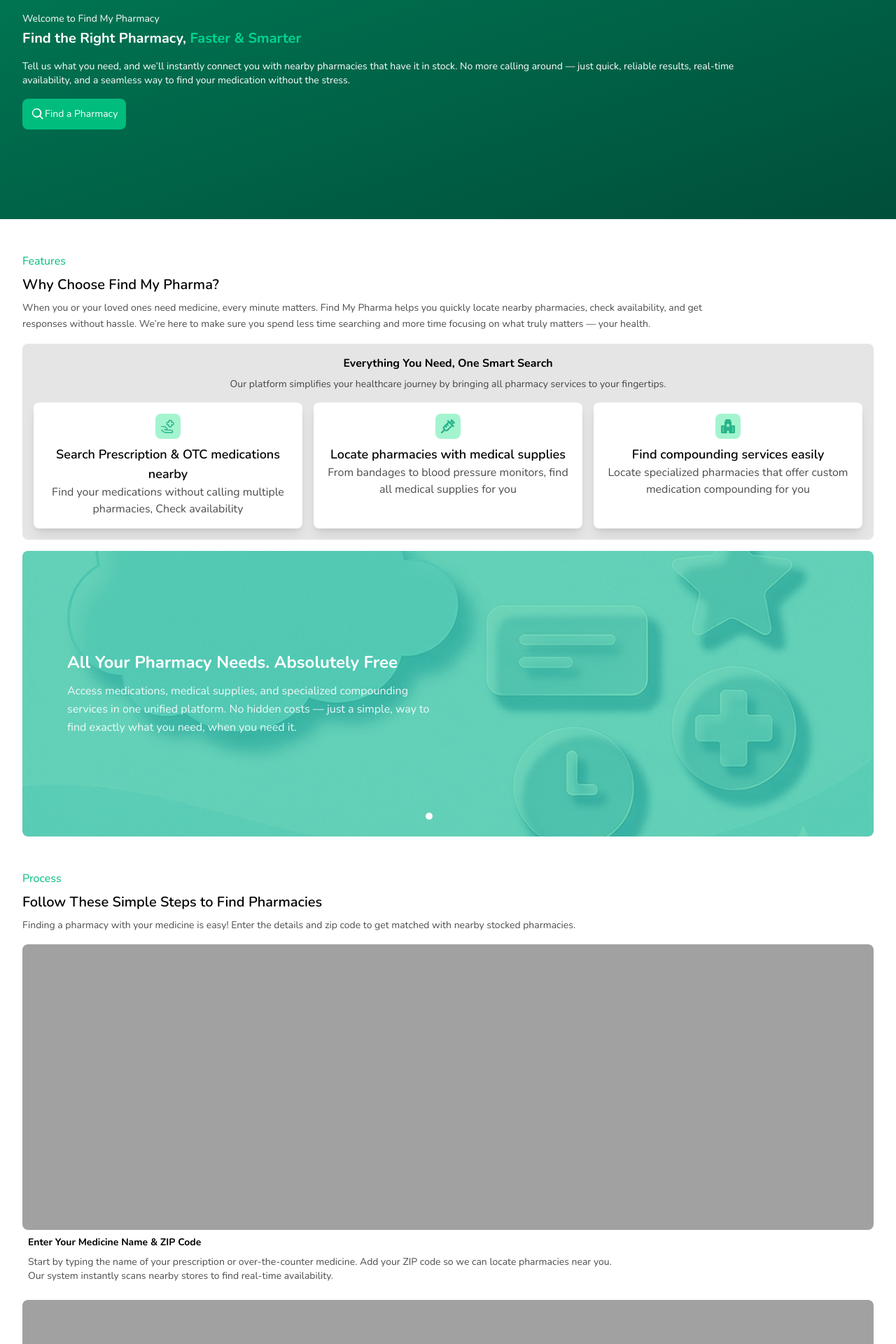
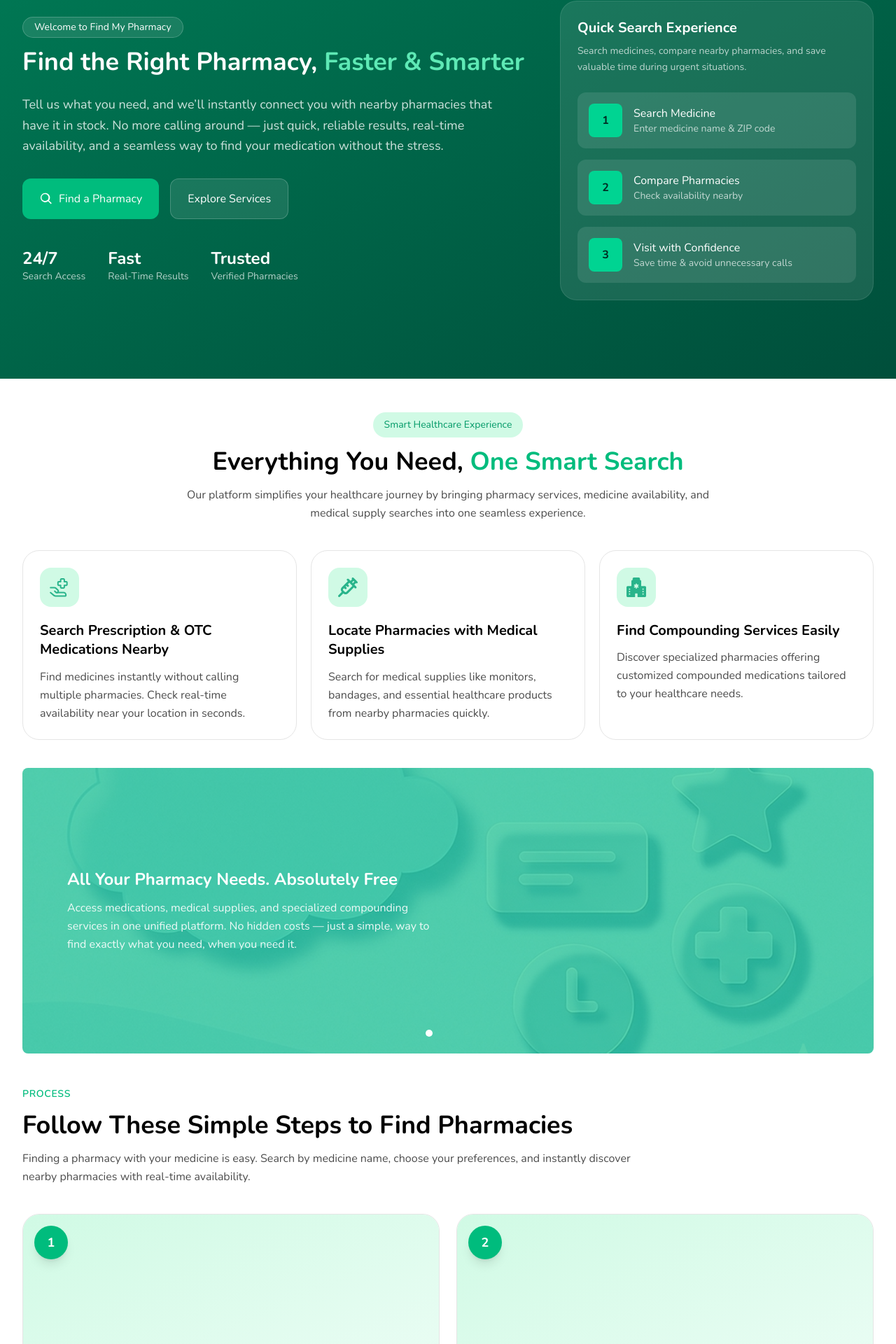
Before and after one commit to VatsalParikh0112/project-find-pharmacy, an Angular app: page /home in a window 1280 px wide. Shown: the part 175-2095 px from the top of the page at 70% size. Built offline with nearby package versions, Linux system fonts and the light colour scheme.

Commit message:
feat: enhance home page layout and sidebar functionality for improved user experience

```diff
--- a/src/app/routes/common/common.html
+++ b/src/app/routes/common/common.html
@@ -1,6 +1,6 @@
 <app-common-topbar />
 
-<main class="pt-16 no-scrollbar overflow-y-auto">
+<main class="pt-16 overflow-y-auto">
   <router-outlet />
 </main>
 
--- a/src/app/routes/common/home-page/section-1/section-1.html
+++ b/src/app/routes/common/home-page/section-1/section-1.html
@@ -1,19 +1,112 @@
 <section
-  class="flex flex-col items-start bg-linear-to-br from-emerald-700 to-emerald-900 py-32 px-2 lg:px-8 gap-4 text-white"
+  class="flex flex-col gap-10 bg-linear-to-br from-emerald-700 to-emerald-900 px-4 py-20 text-white lg:flex-row lg:items-center lg:justify-between lg:px-8 lg:py-28"
 >
-  <div class="flex flex-col gap-1">
-    <span class="text-sm">Welcome to Find My Pharmacy</span>
-    <span class="text-xl font-bold"
-      >Find the Right Pharmacy, <span class="text-emerald-400">Faster & Smarter</span></span
-    >
+  <!-- Left Content -->
+  <div class="flex max-w-3xl flex-col gap-6">
+    <div class="flex flex-col gap-3">
+      <span class="w-fit rounded-full border border-white/20 bg-white/10 px-4 py-1 text-sm">
+        Welcome to Find My Pharmacy
+      </span>
+
+      <span class="text-2xl font-bold leading-tight lg:text-4xl">
+        Find the Right Pharmacy,
+        <span class="text-emerald-300">Faster & Smarter</span>
+      </span>
+    </div>
+
+    <span class="max-w-2xl text-sm leading-relaxed text-white/80 lg:text-lg">
+      Tell us what you need, and we’ll instantly connect you with nearby pharmacies that have it in
+      stock. No more calling around — just quick, reliable results, real-time availability, and a
+      seamless way to find your medication without the stress.
+    </span>
+
+    <!-- Buttons -->
+    <div class="flex flex-col gap-4 pt-2 sm:flex-row">
+      <button
+        class="flex cursor-pointer items-center justify-center gap-2 rounded-xl bg-emerald-500 px-6 py-4 font-medium transition-all duration-300 hover:bg-emerald-400"
+      >
+        <app-search-icon-svg class="size-5" />
+        <span>Find a Pharmacy</span>
+      </button>
+
+      <button
+        class="flex cursor-pointer items-center justify-center rounded-xl border border-white/20 bg-white/10 px-6 py-4 font-medium transition-all duration-300 hover:bg-white/20"
+      >
+        Explore Services
+      </button>
+    </div>
+
+    <!-- Stats -->
+    <div class="flex flex-wrap gap-8 pt-4">
+      <div class="flex flex-col">
+        <span class="text-xl font-bold lg:text-2xl">24/7</span>
+        <span class="text-sm text-white/70">Search Access</span>
+      </div>
+
+      <div class="flex flex-col">
+        <span class="text-xl font-bold lg:text-2xl">Fast</span>
+        <span class="text-sm text-white/70">Real-Time Results</span>
+      </div>
+
+      <div class="flex flex-col">
+        <span class="text-xl font-bold lg:text-2xl">Trusted</span>
+        <span class="text-sm text-white/70">Verified Pharmacies</span>
+      </div>
+    </div>
   </div>
-  <div class="text-sm w-full max-w-5xl">
-    Tell us what you need, and we’ll instantly connect you with nearby pharmacies that have it in
-    stock. No more calling around — just quick, reliable results, real-time availability, and a
-    seamless way to find your medication without the stress.
+
+  <!-- Right Card -->
+  <div
+    class="flex w-full max-w-md flex-col gap-6 rounded-3xl border border-white/10 bg-white/10 p-6"
+  >
+    <div class="flex flex-col gap-2">
+      <span class="text-xl font-bold">Quick Search Experience</span>
+
+      <span class="text-sm leading-relaxed text-white/70">
+        Search medicines, compare nearby pharmacies, and save valuable time during urgent
+        situations.
+      </span>
+    </div>
+
+    <div class="flex flex-col gap-4">
+      <div class="flex items-center gap-4 rounded-xl bg-white/10 p-4">
+        <div
+          class="flex size-12 items-center justify-center rounded-lg bg-emerald-400 font-bold text-emerald-950"
+        >
+          1
+        </div>
+
+        <div class="flex flex-col">
+          <span class="font-medium">Search Medicine</span>
+          <span class="text-sm text-white/70"> Enter medicine name & ZIP code </span>
+        </div>
+      </div>
+
+      <div class="flex items-center gap-4 rounded-xl bg-white/10 p-4">
+        <div
+          class="flex size-12 items-center justify-center rounded-lg bg-emerald-400 font-bold text-emerald-950"
+        >
+          2
+        </div>
+
+        <div class="flex flex-col">
+          <span class="font-medium">Compare Pharmacies</span>
+          <span class="text-sm text-white/70"> Check availability nearby </span>
+        </div>
+      </div>
+
+      <div class="flex items-center gap-4 rounded-xl bg-white/10 p-4">
+        <div
+          class="flex size-12 items-center justify-center rounded-lg bg-emerald-400 font-bold text-emerald-950"
+        >
+          3
+        </div>
+
+        <div class="flex flex-col">
+          <span class="font-medium">Visit with Confidence</span>
+          <span class="text-sm text-white/70"> Save time & avoid unnecessary calls </span>
+        </div>
+      </div>
+    </div>
   </div>
-  <button class="bg-emerald-500 cursor-pointer flex p-3 rounded-lg">
-    <app-search-icon-svg class="size-5" />
-    <span class="text-sm">Find a Pharmacy</span>
-  </button>
 </section>
--- a/src/app/routes/common/home-page/section-2/section-2.html
+++ b/src/app/routes/common/home-page/section-2/section-2.html
@@ -1,61 +1,84 @@
-<section class="flex flex-col py-12 px-2 lg:px-8 gap-4">
-  <div class="flex flex-col gap-2">
-    <span class="text-emerald-500">Features</span>
-    <span class="font-semibold text-xl">Why Choose Find My Pharma?</span>
-    <span class="text-sm opacity-70 leading-relaxed max-w-5xl">
-      When you or your loved ones need medicine, every minute matters. Find My Pharma helps you
-      quickly locate nearby pharmacies, check availability, and get responses without hassle. We’re
-      here to make sure you spend less time searching and more time focusing on what truly matters —
-      your health.
+<div class="flex flex-col py-12 gap-10 px-4 lg:px-8">
+  <div class="flex flex-col items-center text-center gap-3 max-w-3xl mx-auto">
+    <span class="w-fit rounded-full bg-emerald-100 px-4 py-2 text-sm font-medium text-emerald-600">
+      Smart Healthcare Experience
+    </span>
+
+    <span class="text-2xl lg:text-4xl font-bold leading-tight">
+      Everything You Need,
+      <span class="text-emerald-500">One Smart Search</span>
+    </span>
+
+    <span class="text-sm lg:text-base opacity-70 leading-relaxed">
+      Our platform simplifies your healthcare journey by bringing pharmacy services, medicine
+      availability, and medical supply searches into one seamless experience.
     </span>
   </div>
-  <div class="flex flex-col p-4 rounded-lg gap-4 items-center bg-neutral-200">
-    <div class="flex flex-col gap-2 text-center w-full">
-      <span class="font-bold">Everything You Need, One Smart Search</span>
-      <span class="text-sm opacity-70"
-        >Our platform simplifies your healthcare journey by bringing all pharmacy services to your
-        fingertips.</span
+
+  <div class="grid grid-cols-1 md:grid-cols-2 xl:grid-cols-3 gap-5">
+    <!-- Card -->
+    <div
+      class="flex flex-col gap-5 rounded-3xl border border-neutral-200 p-6 hover:border-emerald-200 hover:shadow-lg transition-all duration-300"
+    >
+      <div
+        class="flex size-14 items-center justify-center rounded-2xl bg-emerald-100 text-emerald-600"
       >
+        <app-hand-icon-svg class="flex size-7" />
+      </div>
+
+      <div class="flex flex-col gap-3">
+        <span class="text-lg lg:text-xl font-bold leading-snug">
+          Search Prescription & OTC Medications Nearby
+        </span>
+
+        <span class="text-sm lg:text-base opacity-70 leading-relaxed">
+          Find medicines instantly without calling multiple pharmacies. Check real-time availability
+          near your location in seconds.
+        </span>
+      </div>
     </div>
-    <div class="flex flex-col lg:flex-row justify-center gap-4 w-full">
+
+    <!-- Card -->
+    <div
+      class="flex flex-col gap-5 rounded-3xl border border-neutral-200 p-6 hover:border-emerald-200 hover:shadow-lg transition-all duration-300"
+    >
       <div
-        class="p-4 bg-white shadow-lg rounded-lg flex flex-col gap-2 items-center text-center w-full"
+        class="flex size-14 items-center justify-center rounded-2xl bg-emerald-100 text-emerald-600"
       >
-        <div class="p-2 bg-emerald-200 w-fit rounded-lg">
-          <app-hand-icon-svg class="flex size-5" />
-        </div>
-        <div class="flex flex-col">
-          <span class="font-semibold text-lg">Search Prescription & OTC medications nearby</span>
-          <span class="opacity-70"
-            >Find your medications without calling multiple pharmacies, Check availability</span
-          >
-        </div>
+        <app-injection-icon-svg class="flex size-7" />
       </div>
+
+      <div class="flex flex-col gap-3">
+        <span class="text-lg lg:text-xl font-bold leading-snug">
+          Locate Pharmacies with Medical Supplies
+        </span>
+
+        <span class="text-sm lg:text-base opacity-70 leading-relaxed">
+          Search for medical supplies like monitors, bandages, and essential healthcare products
+          from nearby pharmacies quickly.
+        </span>
+      </div>
+    </div>
+
+    <!-- Card -->
+    <div
+      class="flex flex-col gap-5 rounded-3xl border border-neutral-200 p-6 hover:border-emerald-200 hover:shadow-lg transition-all duration-300 md:col-span-2 xl:col-span-1"
+    >
       <div
-        class="p-4 bg-white shadow-lg rounded-lg flex flex-col gap-2 items-center text-center w-full"
+        class="flex size-14 items-center justify-center rounded-2xl bg-emerald-100 text-emerald-600"
       >
-        <div class="p-2 bg-emerald-200 w-fit rounded-lg">
-          <app-injection-icon-svg class="flex size-5" />
-        </div>
-        <div class="flex flex-col">
-          <span class="font-semibold text-lg">Locate pharmacies with medical supplies</span>
-          <span class="opacity-70"
-            >From bandages to blood pressure monitors, find all medical supplies for you</span
-          >
-        </div>
+        <app-hospital-icon-svg class="flex size-7" />
       </div>
-      <div
-        class="p-4 bg-white shadow-lg rounded-lg flex flex-col gap-2 items-center text-center w-full"
-      >
-        <div class="p-2 bg-emerald-200 w-fit rounded-lg">
-          <app-hospital-icon-svg class="flex size-5" />
-        </div>
-        <div class="flex flex-col">
-          <span class="font-semibold text-lg">Find compounding services easily</span>
-          <span class="opacity-70"
-            >Locate specialized pharmacies that offer custom medication compounding for you</span
-          >
-        </div>
+
+      <div class="flex flex-col gap-3">
+        <span class="text-lg lg:text-xl font-bold leading-snug">
+          Find Compounding Services Easily
+        </span>
+
+        <span class="text-sm lg:text-base opacity-70 leading-relaxed">
+          Discover specialized pharmacies offering customized compounded medications tailored to
+          your healthcare needs.
+        </span>
       </div>
     </div>
   </div>
@@ -73,7 +96,7 @@
           [alt]="slide.title"
           class="absolute inset-0 w-full h-full object-cover"
         />
-        <div class="absolute inset-0 bg-emerald-500/50"></div>
+        <div class="absolute inset-0 bg-emerald-500/60"></div>
         <div class="relative z-10 px-4 md:px-16 text-white max-w-2xl flex flex-col gap-3">
           <span class="text-xl md:text-2xl font-bold"> {{ slide.title }} </span>
           <span class="text-sm md:text-base opacity-90 leading-relaxed"> {{ slide.desc }} </span>
@@ -87,7 +110,7 @@
       <button
         type="button"
         (click)="goToSlide(i)"
-        class="size-2.5 rounded-full transition-all duration-300"
+        class="size-2.5 cursor-pointer rounded-full transition-all duration-300"
         [class.w-6]="currentIndex === i"
         [class.w-2.5]="currentIndex !== i"
         [class.bg-white]="currentIndex === i"
@@ -97,4 +120,4 @@
       }
     </div>
   </div>
-</section>
+</div>
--- a/src/app/routes/common/home-page/section-3/section-3.html
+++ b/src/app/routes/common/home-page/section-3/section-3.html
@@ -1,27 +1,41 @@
-<section class="flex flex-col pb-8 px-2 lg:px-8 gap-4">
-  <div class="flex flex-col gap-2">
-    <span class="text-emerald-500">Process</span>
-    <span class="font-semibold text-xl">Follow These Simple Steps to Find Pharmacies</span>
-    <span class="text-sm opacity-70 leading-relaxed max-w-5xl">
-      Finding a pharmacy with your medicine is easy! Enter the details and zip code to get matched
-      with nearby stocked pharmacies.
+<section class="flex flex-col pb-12 px-4 lg:px-8 gap-10">
+  <div class="flex flex-col gap-3 max-w-4xl">
+    <span class="text-emerald-500 font-semibold uppercase tracking-wider text-sm"> Process </span>
+
+    <span class="font-bold text-2xl lg:text-4xl leading-tight">
+      Follow These Simple Steps to Find Pharmacies
+    </span>
+
+    <span class="text-sm lg:text-base opacity-70 leading-relaxed">
+      Finding a pharmacy with your medicine is easy. Search by medicine name, choose your
+      preferences, and instantly discover nearby pharmacies with real-time availability.
     </span>
   </div>
 
-  <div class="flex flex-col gap-4">
+  <div class="grid grid-cols-1 lg:grid-cols-2 gap-6">
     @for (step of steps; track $index) {
-    <div class="flex flex-col">
-      <div class="bg-neutral-400 h-102 rounded-lg"></div>
 
-      <div class="flex text-sm flex-col gap-2 p-2">
-        <span class="font-bold"> {{ step.title }} </span>
+    <div
+      class="group border border-neutral-200 rounded-3xl overflow-hidden bg-white hover:shadow-xl hover:border-emerald-200 transition-all duration-300"
+    >
+      <div class="h-56 lg:h-64 bg-linear-to-br from-emerald-100 to-emerald-50 relative">
+        <div
+          class="absolute top-4 left-4 size-12 rounded-full bg-emerald-500 text-white flex items-center justify-center font-bold text-lg shadow-lg"
+        >
+          {{ $index + 1 }}
+        </div>
+      </div>
 
-        <div class="flex flex-col">
-          <span class="opacity-70"> {{ step.desc1 }} </span>
-          <span class="opacity-70"> {{ step.desc2 }} </span>
+      <div class="flex flex-col gap-4 p-6">
+        <span class="font-bold text-lg lg:text-xl leading-snug"> {{ step.title }} </span>
+
+        <div class="flex flex-col gap-2 text-sm lg:text-base opacity-70 leading-relaxed">
+          <span>{{ step.desc1 }}</span>
+          <span>{{ step.desc2 }}</span>
         </div>
       </div>
     </div>
+
     }
   </div>
 </section>
--- a/src/app/shared/layout/common-sidebar/common-sidebar.html
+++ b/src/app/shared/layout/common-sidebar/common-sidebar.html
@@ -1,24 +1,55 @@
+<!-- SIDEBAR -->
 <section
   #sidebar
-  class="flex flex-col fixed right-0 top-0 h-screen w-screen md:max-w-xs bg-emerald-900 shadow-xl transform translate-x-0 opacity-100 animate-[slideIn_0.3s_ease-out] will-change-transform overflow-y-auto"
+  class="fixed right-0 top-0 flex h-screen w-full flex-col overflow-y-auto bg-white shadow-2xl animate-[slideIn_0.3s_ease-out] md:max-w-sm"
 >
-  <div class="flex items-center justify-end px-4 h-16 border-b border-emerald-700">
-    <app-close-icon-svg (click)="closeSidebar(sidebar)" class="size-4 text-white cursor-pointer" />
+  <!-- Header -->
+  <div class="flex h-16 items-center justify-between border-b border-neutral-200 px-4">
+    <div class="flex items-center gap-3">
+      <app-find-pharma-logo class="flex size-9" />
+
+      <span class="font-semibold text-neutral-800"> Find My Pharmacy </span>
+    </div>
+
+    <button
+      (click)="closeSidebar(sidebar)"
+      class="flex size-10 cursor-pointer items-center justify-center rounded-xl transition-all duration-300 hover:bg-neutral-100"
+    >
+      <app-close-icon-svg class="size-4 text-black" />
+    </button>
   </div>
 
-  <div class="flex flex-col py-2">
+  <!-- Menu -->
+  <div class="flex flex-col gap-2 p-4">
     @for (item of menuItems; track item.route) {
     <button
       #rla="routerLinkActive"
       [routerLink]="item.route"
-      routerLinkActive="bg-emerald-600"
+      routerLinkActive="bg-emerald-500 text-white"
       [routerLinkActiveOptions]="{ exact: true }"
-      class="p-4 text-left text-white font-medium cursor-pointer outline-none focus:outline-none"
-      [class.hover:bg-emerald-800]="!rla.isActive"
+      class="rounded-xl px-4 py-3 text-left text-sm font-medium text-neutral-700 transition-all duration-300 cursor-pointer hover:bg-neutral-100"
+      [class.hover:bg-emerald-400]="rla.isActive"
       (click)="closeSidebar(sidebar)"
     >
       {{ item.label }}
     </button>
     }
   </div>
+
+  <!-- Bottom Buttons -->
+  <div class="mt-auto flex flex-col gap-3 border-t border-neutral-200 p-4">
+    <button
+      class="flex items-center justify-center gap-2 rounded-xl bg-emerald-500 px-4 py-3 text-sm font-medium text-white"
+    >
+      <app-user-icon-svg class="flex size-5" />
+      <span>Patient Login</span>
+    </button>
+
+    <button
+      class="flex items-center justify-center gap-2 rounded-xl border border-emerald-500 px-4 py-3 text-sm font-medium text-emerald-500"
+    >
+      <app-user-icon-svg class="flex size-5" />
+      <span>Pharmacy Login</span>
+    </button>
+  </div>
 </section>
--- a/src/app/shared/layout/common-sidebar/common-sidebar.ts
+++ b/src/app/shared/layout/common-sidebar/common-sidebar.ts
@@ -2,10 +2,12 @@ import { Component, inject } from '@angular/core';
 import { DialogRef } from '@angular/cdk/dialog';
 import { RouterLink, RouterLinkActive } from '@angular/router';
 import { CloseIconSvg } from '../../icons/close-icon/close-icon';
+import { UserIcon } from '../../icons/user-icon/user-icon';
+import { FindPharmaLogo } from '../../Logos/find-pharma-logo/find-pharma-logo';
 
 @Component({
   selector: 'app-common-sidebar',
-  imports: [CloseIconSvg, RouterLink, RouterLinkActive],
+  imports: [CloseIconSvg, RouterLink, RouterLinkActive, UserIcon, FindPharmaLogo],
   templateUrl: './common-sidebar.html',
 })
 export class CommonSidebar {
--- a/src/styles.scss
+++ b/src/styles.scss
@@ -42,10 +42,11 @@ router-outlet {
   }
 }
 
-.no-scrollbar::-webkit-scrollbar {
-  display: none;
-}
-.no-scrollbar {
+* {
   -ms-overflow-style: none;
   scrollbar-width: none;
 }
+
+*::-webkit-scrollbar {
+  display: none;
+}
```
Also changed, not shown: src/app/shared/layout/common-topbar/common-topbar.html (+5 -5 lines).
